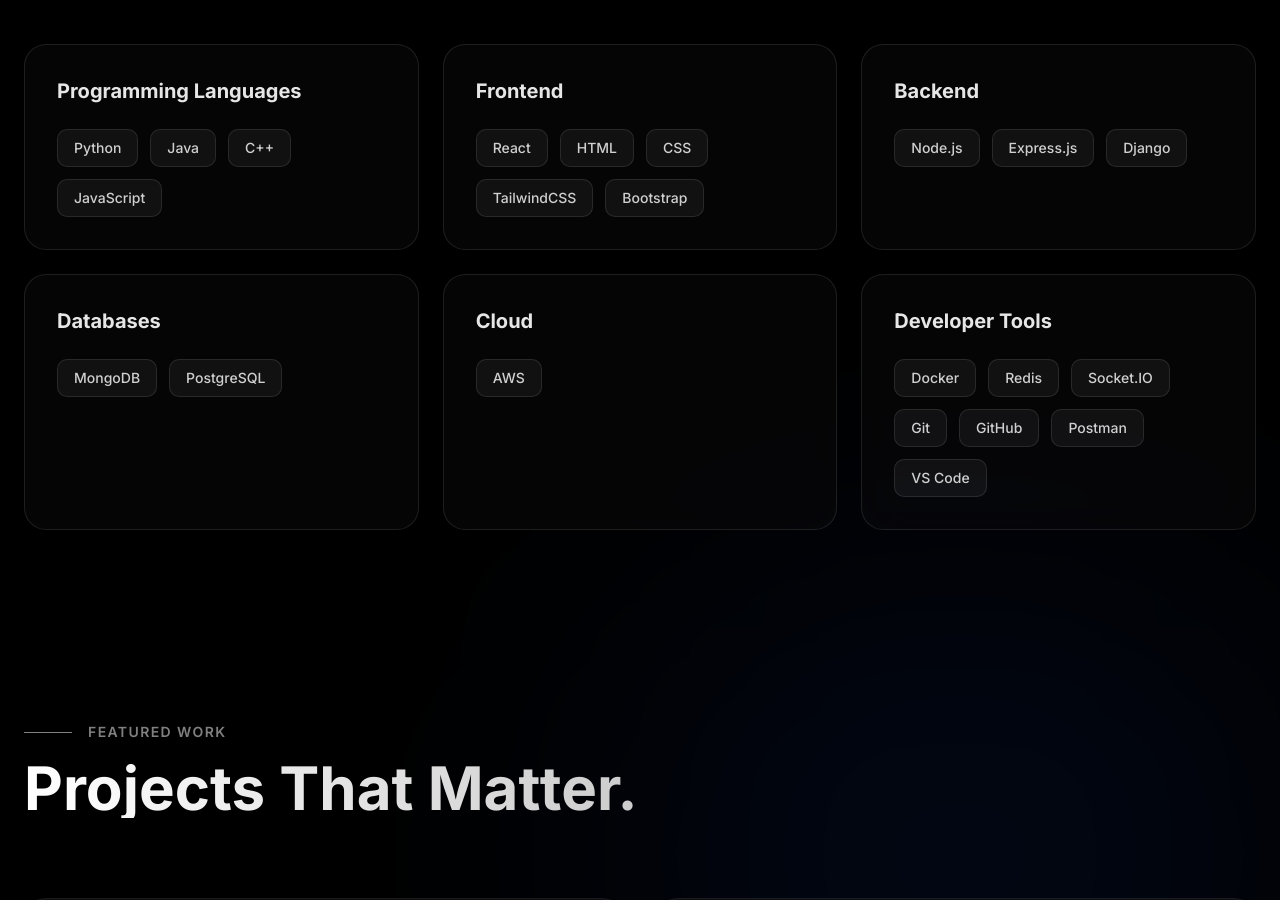
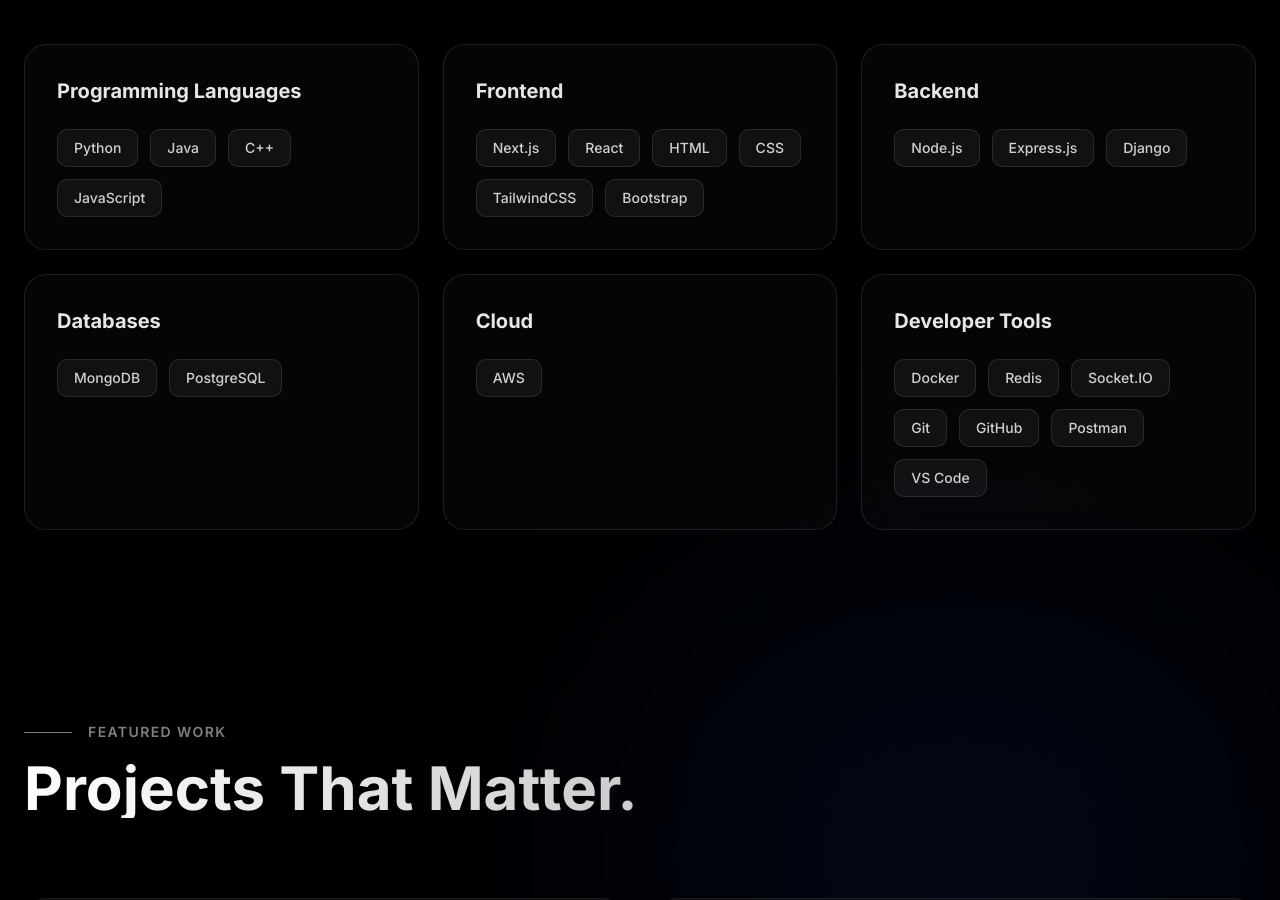
Before and after one commit to prateekmishra69/prateek-portfolio, a Next.js app: page / in a window 1280 px wide. Shown: the part 2060-2960 px from the top of the page. Built offline with nearby package versions, Linux system fonts and the light colour scheme.

Commit message:
Fix TalkingAvatar className prop

```diff
--- a/src/data/portfolio.ts
+++ b/src/data/portfolio.ts
@@ -117,7 +117,7 @@ export const portfolio = {
   ],
   skills: {
     programmingLanguages: ["Python", "Java", "C++", "JavaScript"],
-    frontend: ["React", "HTML", "CSS", "TailwindCSS", "Bootstrap"],
+    frontend: ["Next.js", "React", "HTML", "CSS", "TailwindCSS", "Bootstrap"],
     backend: ["Node.js", "Express.js", "Django"],
     databases: ["MongoDB", "PostgreSQL"],
     cloud: ["AWS"],
```
